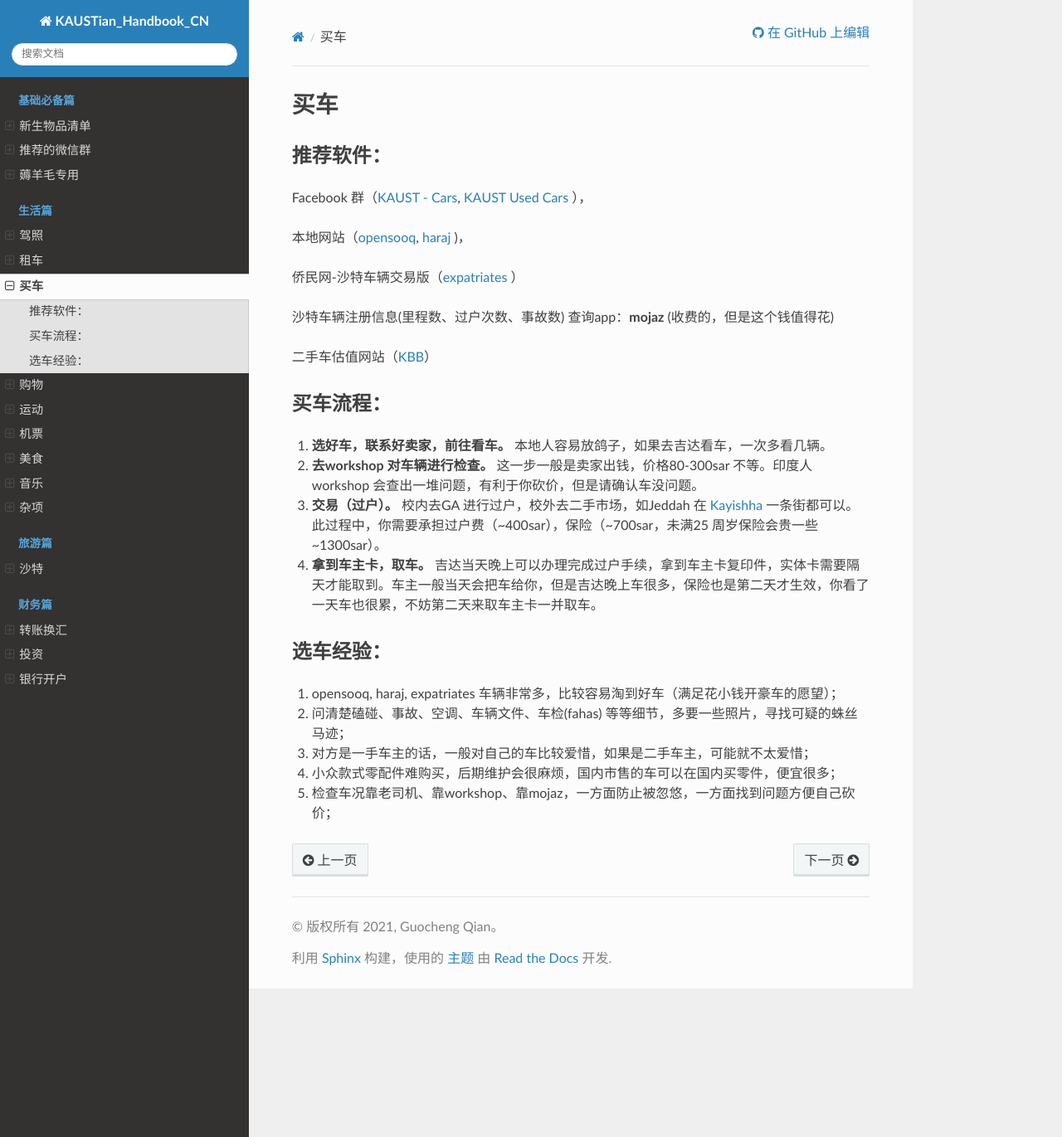
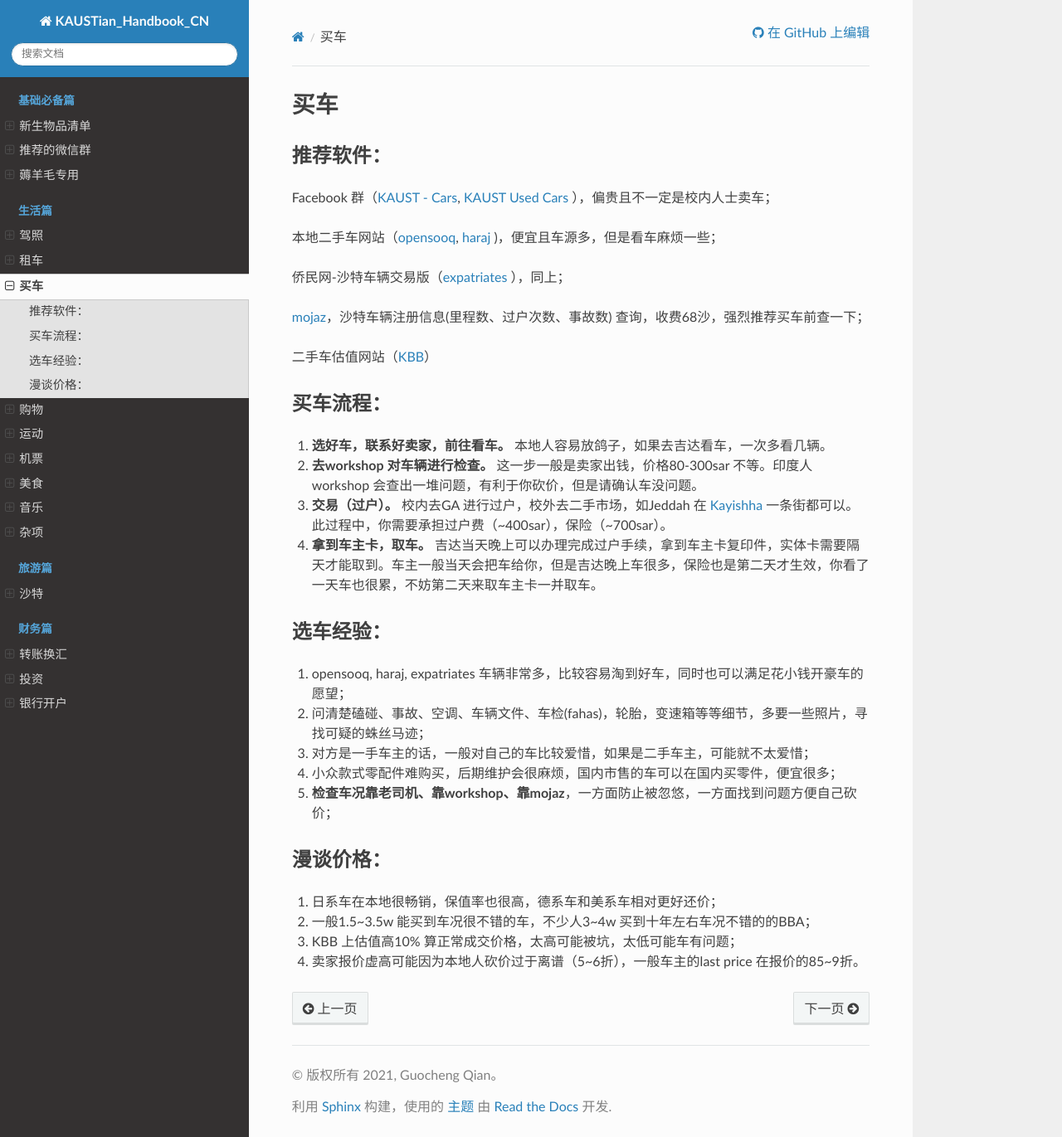
Before and after one commit to guochengqian/KAUSTian_Handbook_CN, a Sphinx documentation site: the page built from docs/content/life/buy_car.rst, in a window 1280 px wide and 1371 px high. Shown: the whole window at 83% size. Built offline with Sphinx 7.4.7 and the Read the Docs theme 2.0.0, drawn with Linux system fonts in a browser that asks for light colours.

Commit message:
update buy_car

```diff
--- a/docs/content/life/buy_car.rst
+++ b/docs/content/life/buy_car.rst
@@ -9,14 +9,14 @@
 -----
 
 Facebook 群（`KAUST - Cars <https://www.facebook.com/groups/kaustcars/>`_,
-`KAUST Used Cars <https://www.facebook.com/groups/kaustusedcars/>`_ ），
+`KAUST Used Cars <https://www.facebook.com/groups/kaustusedcars/>`_ ），偏贵且不一定是校内人士卖车；
 
-本地网站（`opensooq <https://sa.opensooq.com/en/cars/cars-for-sale>`_,
-`haraj <https://haraj.com.sa/>`_ )，
+本地二手车网站（`opensooq <https://sa.opensooq.com/en/cars/cars-for-sale>`_,
+`haraj <https://haraj.com.sa/>`_ )，便宜且车源多，但是看车麻烦一些；
 
-侨民网-沙特车辆交易版（`expatriates <https://www.expatriates.com/classifieds/saudi-arabia/vehicles-cars-trucks/>`_ ）
+侨民网-沙特车辆交易版（`expatriates <https://www.expatriates.com/classifieds/saudi-arabia/vehicles-cars-trucks/>`_ ），同上；
 
-沙特车辆注册信息(里程数、过户次数、事故数) 查询app：**mojaz** (收费的，但是这个钱值得花)
+`mojaz <https://www.elm.sa/en/e-services/pages/mojaz.aspx>`_，沙特车辆注册信息(里程数、过户次数、事故数) 查询，收费68沙，强烈推荐买车前查一下；
 
 二手车估值网站（`KBB <https://www.kbb.com/whats-my-car-worth/>`_）
 
@@ -28,7 +28,7 @@
 
 2. **去workshop 对车辆进行检查。** 这一步一般是卖家出钱，价格80-300sar 不等。印度人workshop 会查出一堆问题，有利于你砍价，但是请确认车没问题。
 
-3. **交易（过户）。** 校内去GA 进行过户，校外去二手市场，如Jeddah 在 `Kayishha <https://www.google.com/maps/@21.6233441,39.1922081,18.38z>`_ 一条街都可以。此过程中，你需要承担过户费（~400sar），保险（~700sar，未满25 周岁保险会贵一些 ~1300sar）。
+3. **交易（过户）。** 校内去GA 进行过户，校外去二手市场，如Jeddah 在 `Kayishha <https://www.google.com/maps/@21.6233441,39.1922081,18.38z>`_ 一条街都可以。此过程中，你需要承担过户费（~400sar），保险（~700sar）。
 
 4. **拿到车主卡，取车。** 吉达当天晚上可以办理完成过户手续，拿到车主卡复印件，实体卡需要隔天才能取到。车主一般当天会把车给你，但是吉达晚上车很多，保险也是第二天才生效，你看了一天车也很累，不妨第二天来取车主卡一并取车。
 
@@ -36,8 +36,17 @@
 选车经验：
 -----
 
-1. opensooq, haraj, expatriates 车辆非常多，比较容易淘到好车（满足花小钱开豪车的愿望）；
-2. 问清楚磕碰、事故、空调、车辆文件、车检(fahas) 等等细节，多要一些照片，寻找可疑的蛛丝马迹；
+1. opensooq, haraj, expatriates 车辆非常多，比较容易淘到好车，同时也可以满足花小钱开豪车的愿望；
+2. 问清楚磕碰、事故、空调、车辆文件、车检(fahas)，轮胎，变速箱等等细节，多要一些照片，寻找可疑的蛛丝马迹；
 3. 对方是一手车主的话，一般对自己的车比较爱惜，如果是二手车主，可能就不太爱惜；
 4. 小众款式零配件难购买，后期维护会很麻烦，国内市售的车可以在国内买零件，便宜很多；
-5. 检查车况靠老司机、靠workshop、靠mojaz，一方面防止被忽悠，一方面找到问题方便自己砍价；
+5. **检查车况靠老司机、靠workshop、靠mojaz**，一方面防止被忽悠，一方面找到问题方便自己砍价；
+
+
+漫谈价格：
+-----
+
+1. 日系车在本地很畅销，保值率也很高，德系车和美系车相对更好还价；
+2. 一般1.5~3.5w 能买到车况很不错的车，不少人3~4w 买到十年左右车况不错的的BBA；
+3. KBB 上估值高10% 算正常成交价格，太高可能被坑，太低可能车有问题；
+4. 卖家报价虚高可能因为本地人砍价过于离谱（5~6折），一般车主的last price 在报价的85~9折。
```
